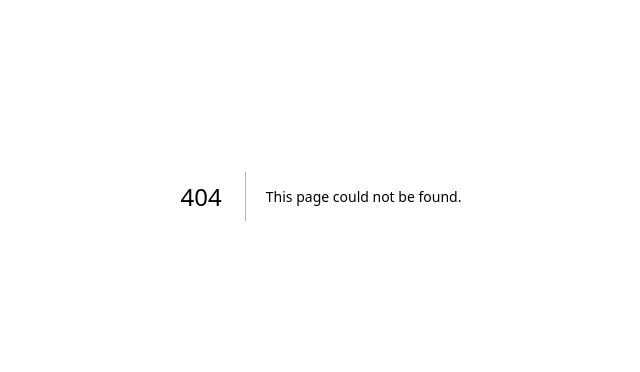
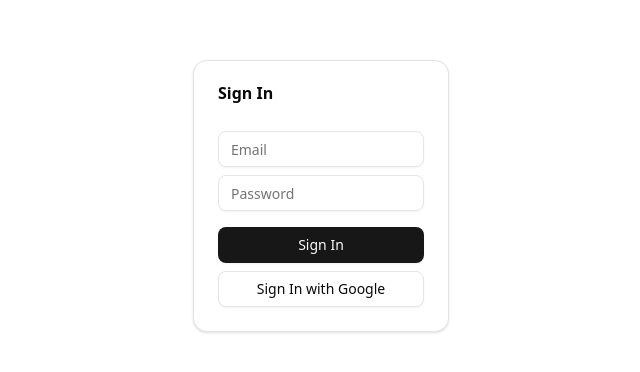
Before and after one commit to andimtrj/mooneye, a Next.js app: page /signin in a window 1280 px wide. Before the commit this address had no page. Shown: the part 204-576 px from the top of the page, without its empty margins (319-959 px from the left). Built offline with nearby package versions, Linux system fonts and the light colour scheme; no server answers.

Commit message:
Setup and integrated Sign In Page

```diff
--- /dev/null
+++ b/app/signin/layout.jsx
@@ -0,0 +1,10 @@
+
+import React from 'react'
+
+export default function SignUpLayout({ children }) {
+  return (
+    <div className='flex items-center justify-center min-h-screen'>
+      {children}
+    </div>
+  )
+}
--- /dev/null
+++ b/app/signin/page.jsx
@@ -0,0 +1,118 @@
+"use client";
+import { Button } from "@/components/ui/button";
+import { Card, CardContent, CardHeader, CardTitle } from "@/components/ui/card";
+import { Input } from "@/components/ui/input";
+import React, { useState } from "react";
+import getConfig from "../../firebase/config";
+import {
+  signInWithEmailAndPassword,
+  GoogleAuthProvider,
+  signInWithPopup,
+} from "firebase/auth";
+import { ModalError } from "@/components/modalError";
+import { ModalSuccess } from "@/components/modalSuccess";
+function getCustomErrorMessage(message) {
+  if (message.includes("auth/user-not-found") || message.includes("auth/wrong-password")) {
+    return "Email or password is incorrect.";
+  }
+  if (message.includes("auth/invalid-email")) {
+    return "Email format is invalid.";
+  }
+  if (message.includes("auth/too-many-requests")) {
+    return "Too many failed attempts. Please try again later.";
+  }
+  if (message.includes("auth/invalid-credential")) {
+    return "Email or password is incorrect.";
+  }
+  return message;
+}
+
+export default function SignInPage() {
+  const { auth } = getConfig();
+  const [email, setEmail] = useState("");
+  const [password, setPassword] = useState("");
+  const [loading, setLoading] = useState(false);
+  const [errors, setErrors] = useState({});
+  const [success, setSuccess] = useState("");
+
+  // Handle sign in with email and password
+  const handleSignIn = async (e) => {
+    e.preventDefault();
+    setErrors({});
+    setSuccess("");
+    if (!email || !password) {
+      setErrors({ login: "Email and password are required." });
+      setLoading(false);
+      return;
+    }
+    setLoading(true);
+    try {
+      await signInWithEmailAndPassword(auth, email, password);
+      setSuccess("Sign in successful!");
+    } catch (error) {
+  setErrors({ login: getCustomErrorMessage(error.message) || "Login failed. Please try again." });
+    }
+    setLoading(false);
+  };
+
+  // Handle sign in with Google
+  const handleGoogleSignIn = async () => {
+    setErrors({});
+    setSuccess("");
+    setLoading(true);
+    try {
+      const provider = new GoogleAuthProvider();
+      await signInWithPopup(auth, provider);
+      setSuccess("Sign in successful!");
+    } catch (error) {
+  setErrors({ login: getCustomErrorMessage(error.message) || "Login failed. Please try again." });
+    }
+    setLoading(false);
+  };
+
+  return (
+    <div className="flex flex-col w-fit gap-3">
+      <Card className="w-[80vw] lg:w-[20vw] max-w-sm">
+        <CardHeader>
+          <CardTitle>Sign In</CardTitle>
+        </CardHeader>
+        <CardContent>
+          <form className="flex flex-col gap-4" onSubmit={handleSignIn}>
+            <div className="flex flex-col gap-2">
+              <Input
+                placeholder="Email"
+                value={email}
+                onChange={(e) => setEmail(e.target.value)}
+                type="email"
+                required
+              />
+              <Input
+                placeholder="Password"
+                type="password"
+                value={password}
+                onChange={(e) => setPassword(e.target.value)}
+                required
+              />
+            </div>
+
+            <div className="flex flex-col gap-2">
+              <Button type="submit" className="w-full" disabled={loading}>
+                {loading ? "Loading..." : "Sign In"}
+              </Button>
+              <Button
+                variant="outline"
+                className="w-full"
+                onClick={handleGoogleSignIn}
+                disabled={loading}
+              >
+                {loading ? "Loading..." : "Sign In with Google"}
+              </Button>
+            </div>
+          </form>
+        </CardContent>
+      </Card>
+      {errors.login && <ModalError title={errors.login} />}
+      {success && <ModalSuccess title={success} />}
+    </div>
+  );
+}
```
